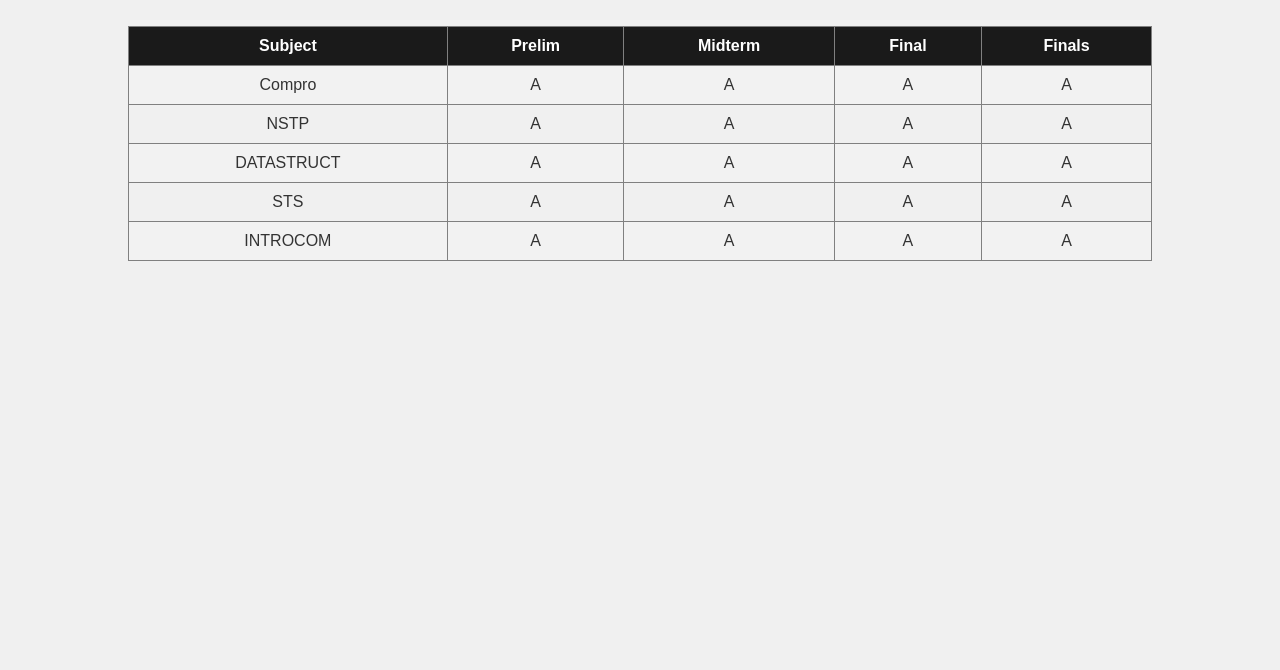
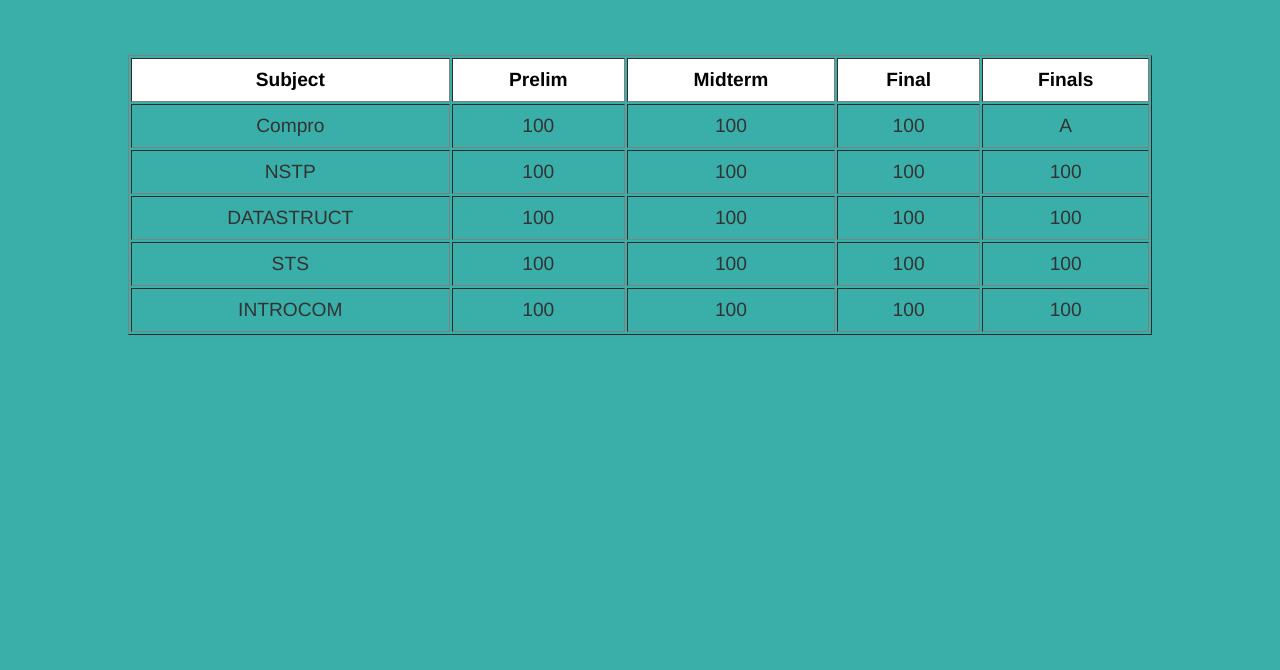
Before and after one commit to LynCchH08/webweb, a plain HTML site: page grades.html in a window 1280 px wide. Shown: the part 130-800 px from the top of the page. Drawn offline with Linux system fonts and the light colour scheme.

Commit message:
Initial commit

```diff
--- /dev/null
+++ b/css/styles.css
@@ -0,0 +1,126 @@
+
+* {
+
+    margin: 0;
+    padding: 0;
+    box-sizing: border-box;
+ }
+
+body {
+
+    font-family: 'Franklin Gothic Medium', 'Arial Narrow', Arial,
+    sans-serif;
+    background-color: #3aafa9;
+    color: #333;
+    font-size: larger;
+}
+
+header {
+
+    padding: 20px;
+    text-align: center;
+    color: rgb(5, 5, 5);
+    font-size: larger;
+ }
+
+header h1 {
+
+    font-size: 2.5em;
+    letter-spacing: 2px;
+}
+
+nav a {
+
+    color: #fff;
+    margin: 0 15px;
+    font-size: 1.1em;
+ }
+
+nav a:hover {
+
+    color: #2b7a7b;
+}
+
+section {
+
+    text-align: center;
+    margin-top: 50px;
+}
+
+section img {
+
+    width: 200px;
+    border-radius: 0%;
+    border: 0px solid #000000;
+    height: 300px;
+    width: 300px;
+}
+
+section h2 {
+
+    margin-top: 20px;
+    color:#000000;
+    font-size: 2em;
+}
+
+footer {
+
+    text-align: center;
+    color: white;
+    padding: 10px;
+    position: fixed;
+    bottom: 0;
+    width: 100%;
+}
+
+footer p {
+
+    font-size: 0.9em;
+}
+
+table {
+
+    width: 80%;
+    margin: 0 auto;
+}
+
+th, td {
+
+    padding: 10px;
+    text-align: center;
+ }
+
+th {
+
+    background-color: #1a1a1a;
+    color: rgb(2, 2, 2);
+    background-color: white;
+}
+
+ form button {
+
+    width: auto;
+    padding: 8px 16px;
+    background-color: #1a1a1a;
+    color: white;
+    border: none;
+    border-radius: 4px;
+    font-size: 1em;
+    cursor: pointer;
+
+}
+
+form button:hover {
+
+    background-color: #000;
+
+ }
+
+section img {
+
+    max-width: 400px;
+    height: 400px;
+    width: 400px;
+    border-radius: 0;
+    position: center;
+ }
--- a/grades.html
+++ b/grades.html
@@ -3,7 +3,7 @@
 <head>
     <meta charset="UTF-8">
     <meta name="viewport" content="width=device-width, initial-scale=1.0">
-    <link rel="stylesheet" href="styles.css">
+    <link rel="stylesheet" href="css/styles.css">
     <title>Grades</title>
 
 </head>
@@ -28,41 +28,41 @@
             </tr>
             <tr>
                 <td>Compro</td>
-                <td>A</td>
-                <td>A</td>
-                <td>A</td>
+                <td>100</td>
+                <td>100</td>
+                <td>100</td>
                 <td>A</td>
             </tr>
             <tr>
                 <td>NSTP</td>
-                <td>A</td>
-                <td>A</td>
-                <td>A</td>
-                <td>A</td>
+                <td>100</td>
+                <td>100</td>
+                <td>100</td>
+                <td>100</td>
 
             </tr>
             <tr>
                 <td>DATASTRUCT</td>
-                <td>A</td>
-                <td>A</td>
-                <td>A</td>
-                <td>A</td>
+                <td>100</td>
+                <td>100</td>
+                <td>100</td>
+                <td>100</td>
 
             </tr>
             <tr>
                 <td>STS</td>
-                <td>A</td>
-                <td>A</td>
-                <td>A</td>
-                <td>A</td>
+                <td>100</td>
+                <td>100</td>
+                <td>100</td>
+                <td>100</td>
 
             </tr>
             <tr>
                 <td>INTROCOM</td>
-                <td>A</td>
-                <td>A</td>
-                <td>A</td>
-                <td>A</td>
+                <td>100</td>
+                <td>100</td>
+                <td>100</td>
+                <td>100</td>
 
             </tr>
         </table>
--- a/styles.css
+++ /dev/null
@@ -1,124 +0,0 @@
-
-* {
-    margin: 0;
-    padding: 0;
-    box-sizing: border-box;
-}
-
-
-body {
-    font-family: Arial, sans-serif;
-    background-color: #f0f0f0;
-    color: #333;
-}
-
-
-header {
-    background-color: #1a1a1a;
-    padding: 20px;
-    text-align: center;
-    color: white;
-}
-
-header h1 {
-    font-size: 2.5em;
-    letter-spacing: 2px;
-}
-
-nav a {
-    color: #fff;
-    margin: 0 15px;
-    text-decoration: none;
-    font-size: 1.1em;
-}
-
-nav a:hover {
-    color: #9b59b6;
-}
-
-
-section {
-    text-align: center;
-    margin-top: 50px;
-}
-
-section img {
-    width: 200px;
-    border-radius: 50%;
-    border: 5px solid #000000;
-}
-
-section h2 {
-    margin-top: 20px;
-    color:#000000;
-    font-size: 2em;
-}
-
-
-footer {
-    text-align: center;
-    background-color: #1a1a1a;
-    color: white;
-    padding: 10px;
-    position: fixed;
-    bottom: 0;
-    width: 100%;
-}
-
-footer p {
-    font-size: 0.9em;
-}
-
-table {
-    width: 80%;
-    border-collapse: collapse;
-    margin: 0 auto;
-}
-
-th, td {
-    padding: 10px;
-    text-align: center;
-}
-
-th {
-    background-color: #1a1a1a;
-    color: white;
-}
-
-tr:nth-child(even) {
-    background-color: #f2f2f2;
-}
-
-tr:hover {
-    background-color: #e0e0e0;
-}
-
-form button {
-    width: auto;
-    padding: 8px 16px;
-    background-color: #1a1a1a;
-    color: white;
-    border: none;
-    border-radius: 4px;
-    font-size: 1em;
-    cursor: pointer;
-}
-
-form button:hover {
-    background-color: #000;
-    box-shadow: none;
-}
-
-
-
-
-section img {
-    max-width: 400px;
-    height: 400px;
-    width: 400px;
-    border-radius: 0;
-
-    position: center;
-    top: 150px;
-    right: 20px;
-}
```
Also changed, not shown: about.html (+2 -2 lines), contact.html (+2 -2 lines), index.html (+2 -2 lines), image/image.png (renamed from image.png), image/map1.jpeg (added), map.png (deleted).
